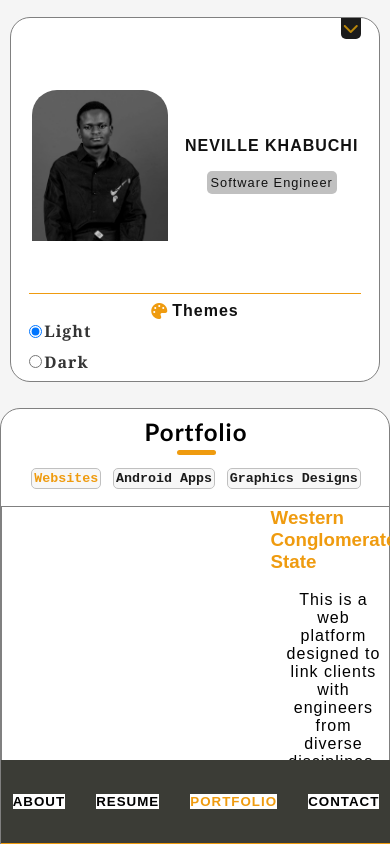
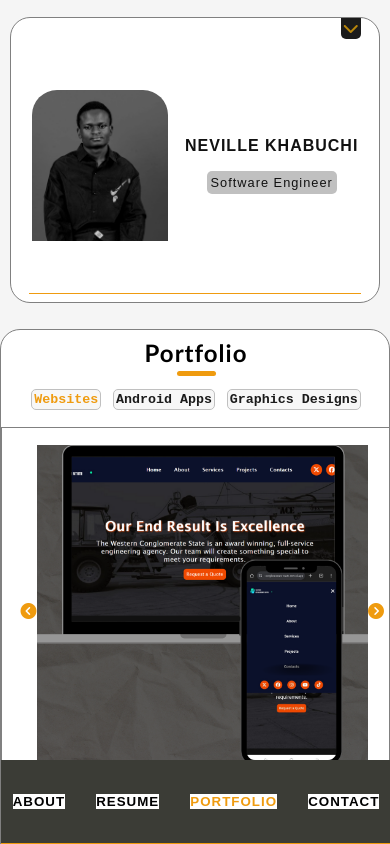
Before and after one commit to NEVILLEKHABUCHI/Portfolio, a React (Create React App) app: page / in a window 390 px wide. Both pictures are taken after a click on the button "PORTFOLIO". Shown: the top 844 px of the page. Built offline with nearby package versions, Linux system fonts and the light colour scheme.

Commit message:
New Change

```diff
--- a/src/App.js
+++ b/src/App.js
@@ -43,7 +43,7 @@ function ContainerLeft({theme, onThemeChange}) {
       <div className='content'>
         <ContainerLeftTop onClick={handleClick} showDetails={showDetails} theme={theme}/>
         <ContainerLeftBody showDetails={showDetails} theme={theme}/>
-        <ContainerLeftBottom onThemeChange={onThemeChange} theme={theme}/>
+        <ContainerLeftBottom showDetails={showDetails} onThemeChange={onThemeChange} theme={theme}/>
       </div>
     </div>
   )
@@ -115,9 +115,9 @@ function ContainerLeftBody({ showDetails, theme }) {
   )
 }
 
-function ContainerLeftBottom({ onThemeChange, theme }) {
+function ContainerLeftBottom({showDetails, onThemeChange, theme }) {
   return (
-    <div className={`containerLeftBottom ${theme}`}>
+    <div className={`containerLeftBottom ${showDetails ? 'show' : ''} ${theme}`}>
       <div>
         <p><i className="fa solid fa-palette" id='icon'></i><b>Themes</b></p>
 
--- a/src/Mediaqueries.css
+++ b/src/Mediaqueries.css
@@ -53,12 +53,14 @@
     .appContainer .containerLeft .content .containerLeftTop .details .name_profession h3 {
         font-size: 1rem;
     }
-    .appContainer .containerLeft .content .containerLeftBody {
+    .appContainer .containerLeft .content .containerLeftBody,
+    .appContainer .containerLeft .content .containerLeftBottom {
         max-height: 0;
         overflow: hidden;
         transition: max-height 0.3s ease-in-out;
     }
-    .appContainer .containerLeft .content .containerLeftBody.show {
+    .appContainer .containerLeft .content .containerLeftBody.show,
+    .appContainer .containerLeft .content .containerLeftBottom.show {
         max-height: 300px;
     }
     .appContainer .containerLeft .containerLeftBody .contact {
@@ -118,4 +120,18 @@
     .appContainer .containerRight .contentSection .resumeContainer .skillsSummary ul li:nth-of-type(4) div p:nth-of-type(2) span {
         width: 6vw;
     }
+    .appContainer .containerRight .contentSection .portfolioContainer .portfolioBody .websiteContainer .website {
+        display: flex;
+        flex-direction: column;
+        padding: 2vh 0;
+    }
+    .appContainer .containerRight .contentSection .portfolioContainer .portfolioBody .websiteContainer .website .websiteLeft {
+        width: 90vw;
+    }
+    .appContainer .containerRight .contentSection .portfolioContainer .portfolioBody .websiteContainer .website .websiteLeft img {
+        width: 85vw;
+    }
+    .appContainer .containerRight .contentSection .portfolioContainer .portfolioBody .websiteContainer .website .websiteRight {
+        width: 90vw;
+    }
 }
```
